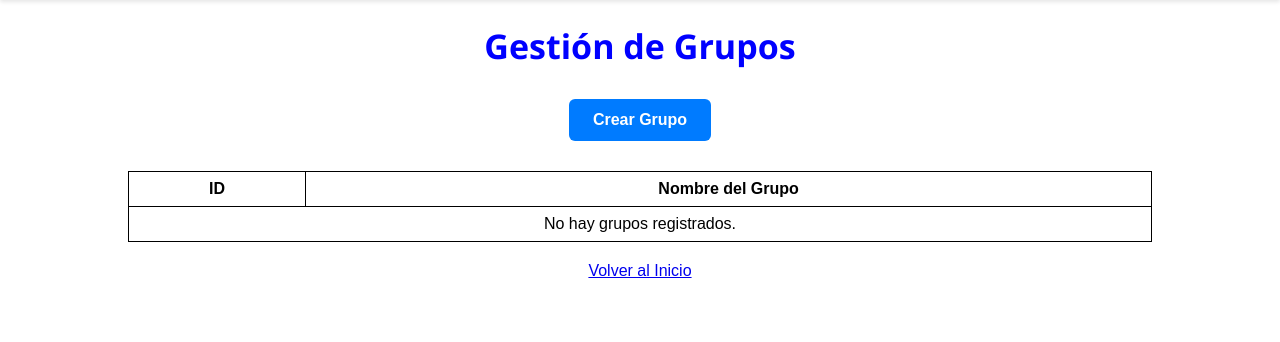
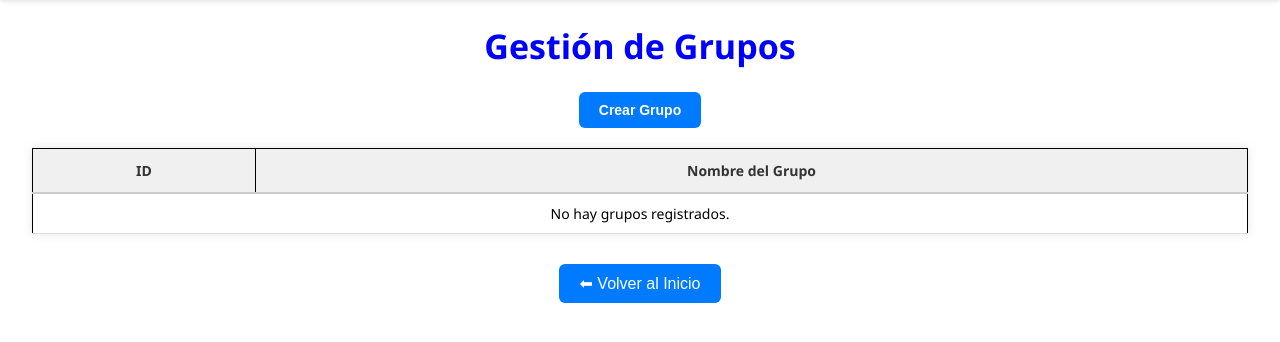
Before and after one commit to FernandoLesmes/biometrico, a Django app: page /grupos/ in a window 1280 px wide. Shown: the part 71-413 px from the top of the page. Run offline with Django 5.2, Linux system fonts and the light colour scheme; data that the repository does not hold is empty; some libraries are stand-ins or nearby versions.

Commit message:
css grupos,

```diff
--- a/API/templates/grupos.html
+++ b/API/templates/grupos.html
@@ -1,4 +1,3 @@
-
 {% load static %}
 <!DOCTYPE html>
 <html lang="es">
@@ -7,7 +6,7 @@
     <meta name="viewport" content="width=device-width, initial-scale=1.0">
     <title>Gestión de Grupos</title>
 
-        <!-- Tu CSS personalizado -->
+    <!-- CSS personalizado -->
     <link rel="stylesheet" href="{% static 'css/grupos.css' %}">
 
     <!-- Librerías externas -->
@@ -16,10 +15,8 @@
     <script src="https://cdn.datatables.net/1.11.5/js/jquery.dataTables.min.js"></script>
 </head>
 <body>
-    {% load static %}
     <header>
         <img src="{% static 'img/logo.png' %}" alt="Logo" class="header-img">
-
         <div class="grid-container">
             <a href="{% url 'turnos' %}" class="box {% if request.path == '/turnos/' %}activo{% endif %}">Turnos</a>
             <a href="{% url 'empleados' %}" class="box {% if request.path == '/empleados/' %}activo{% endif %}">Empleados</a>
@@ -31,29 +28,21 @@
 
     <h1 class="titulo-grupos">Gestión de Grupos</h1>
 
-    <!-- Botón para abrir el modal -->
-    <button id="crearGrupoBtn" class="btn btn-primary">Crear Grupo</button>
+    <button id="crearGrupoBtn" class="btn-crear">Crear Grupo</button>
 
-
-    <!-- Modal para crear grupo -->
     <div id="modalGrupo" class="modal">
         <div class="modal-content">
             <span class="close">&times;</span>
             <h2>Crear Grupo</h2>
-
             <form id="formCrearGrupo" method="post">
                 {% csrf_token %}
                 <label>Nombre del Grupo:</label>
-                <input type="text" name="nombre" required>  <!-- Asegúrate de que sea "nombre" -->
+                <input type="text" name="nombre" required>
                 <button type="submit">Guardar</button>
             </form>
-
-
         </div>
     </div>
 
-
-    <!-- Tabla para visualizar los grupos -->
     <table id="gruposTable">
         <thead>
             <tr>
@@ -61,98 +50,68 @@
                 <th>Nombre del Grupo</th>
             </tr>
         </thead>
-        <tbody id="gruposBody"> <!-- ID correcto para actualización dinámica -->
+        <tbody id="gruposBody">
             {% for grupo in grupos %}
             <tr>
-                <td>{{ grupo.id }}</td>  <!-- ✅ Mostrar ID del grupo -->
-                <td>{{ grupo.nombre }}</td>  <!-- ✅ Mostrar Nombre del grupo -->
+                <td>{{ grupo.id }}</td>
+                <td>{{ grupo.nombre }}</td>
             </tr>
             {% empty %}
             <tr>
-                <td colspan="2">No hay grupos registrados.</td>  <!-- ✅ Mensaje si no hay datos -->
+                <td colspan="2">No hay grupos registrados.</td>
             </tr>
             {% endfor %}
         </tbody>
     </table>
 
-
+    <div class="volver-inicio">
+        <a href="{% url 'home' %}">⬅ Volver al Inicio</a>
+    </div>
 
     <script>
-
         $(document).ready(function () {
-    console.log("✅ Script cargado correctamente");
-
-    // ✅ Cargar lista de grupos al inicio
             function cargarGrupos() {
-        $.get("/grupos/obtener/", function (response) {  // ✅ Llamar a la nueva API
-            console.log("✅ Datos recibidos:", response);
+                $.get("/grupos/obtener/", function (response) {
                     let tbody = $("#gruposBody");
-            tbody.empty();  // 🔥 Limpiar la tabla antes de actualizar
-
+                    tbody.empty();
                     if (response.grupos.length > 0) {
                         response.grupos.forEach(function (grupo) {
-                    tbody.append(`
-                        <tr>
-                            <td>${grupo.id}</td>
-                            <td>${grupo.nombre}</td>
-                        </tr>
-                    `);
+                            tbody.append(`<tr><td>${grupo.id}</td><td>${grupo.nombre}</td></tr>`);
                         });
                     } else {
                         tbody.append(`<tr><td colspan="2">No hay grupos registrados.</td></tr>`);
                     }
-        }).fail(function (xhr) {
-            console.error("❌ Error al cargar grupos:", xhr.responseText);
                 });
             }
 
-
-    // ✅ Cargar grupos al inicio
             cargarGrupos();
 
-    // ✅ Abrir y cerrar modal
             $("#crearGrupoBtn").click(function () {
-        console.log("✅ Botón Crear Grupo clickeado");
                 $("#modalGrupo").fadeIn();
             });
 
             $(".close").click(function () {
-        console.log("✅ Modal cerrado");
                 $("#modalGrupo").fadeOut();
             });
 
-    // ✅ Enviar formulario de creación de grupo
             $("#formCrearGrupo").submit(function (event) {
                 event.preventDefault();
-
                 let data = {
                     nombre: $("input[name=nombre]").val(),
                     csrfmiddlewaretoken: $("input[name=csrfmiddlewaretoken]").val()
                 };
-
                 $.post("/grupos/crear/", data, function (response) {
-            console.log("✅ Grupo creado:", response);
-
                     if (response.success) {
                         alert("✅ Grupo creado con éxito");
                         $("#modalGrupo").fadeOut();
-                $("input[name=nombre]").val("");  // ✅ Limpiar campo
-                cargarGrupos();  // 🔥 Recargar los datos después de crear
+                        $("input[name=nombre]").val("");
+                        cargarGrupos();
                     } else {
                         alert("❌ Error: " + response.error);
                     }
-        }).fail(function (xhr) {
-            console.error("❌ Error en la petición:", xhr.responseText);
-            alert("❌ Error al crear el grupo");
                 });
             });
         });
-
-
-
     </script>
-
-
-        <a href="{% url 'home' %}">Volver al Inicio</a>
 </body>
 </html>
--- a/static/css/grupos.css
+++ b/static/css/grupos.css
@@ -60,7 +60,13 @@ th, td {
     text-align: center;
 }
 
-
+#abrirModalGrupo, .btn {
+    margin: 20px;
+    padding: 10px;
+    background: blue;
+    color: white;
+    cursor: pointer;
+}
 
 #abrirModalGrupo, .btn {
     display: block;
@@ -131,10 +137,7 @@ th, td {
     font-weight: bold;
 
 }
-
-
-
-
+/*para que cuando me pare sobre gropos me ponga el color azul*/
 
 .box {
     color: black;
@@ -147,3 +150,172 @@ th, td {
     color: blue;
     border-bottom: 3px solid blue;
 }
+
+
+
+/*boton crear grupo */
+
+
+#crearGrupoBtn {
+    display: block;
+    margin: 20px auto;
+    padding: 10px 20px;
+    background-color: #007bff;
+    color: white;
+    border: none;
+    border-radius: 6px;
+    cursor: pointer;
+    font-size: 14px;
+    font-weight: bold;
+    transition: 0.2s;
+}
+#crearGrupoBtn:hover {
+    background-color: #0056b3;
+}
+
+/*tabal de grupos*/
+
+#gruposTable {
+    width: 95%;
+    margin: 20px auto;
+    border-collapse: collapse;
+    font-family: 'Segoe UI', sans-serif;
+    font-size: 14px;
+    box-shadow: 0 0 10px rgba(0,0,0,0.1);
+}
+#gruposTable thead {
+    background-color: #f0f0f0;
+    color: #333;
+}
+#gruposTable thead th {
+    padding: 12px 8px;
+    border-bottom: 2px solid #ccc;
+    text-align: center;
+}
+#gruposTable tbody td {
+    padding: 10px 6px;
+    border-bottom: 1px solid #ddd;
+    text-align: center;
+}
+#gruposTable tbody tr:nth-child(even) {
+    background-color: #f9f9f9;
+}
+
+
+
+/* boon cerrar sesion */
+.volver-inicio {
+    text-align: center;
+    margin: 30px 0;
+}
+
+.volver-inicio a {
+    display: inline-block;
+    background-color: #007bff;
+    color: white;
+    padding: 10px 20px;
+    font-weight: 500;
+    text-decoration: none;
+    border-radius: 6px;
+    transition: background-color 0.3s ease;
+}
+
+.volver-inicio a:hover {
+    background-color: #0056b3;
+}
+
+
+
+/* BOTÓN */
+#abrirModal {
+    display: block;
+    margin: 30px auto;
+    padding: 12px 24px;
+    background-color: #007bff;
+    color: white;
+    border: none;
+    border-radius: 6px;
+    font-size: 16px;
+    font-weight: bold;
+    cursor: pointer;
+    transition: background-color 0.3s ease;
+}
+
+#abrirModal:hover {
+    background-color: #0056b3;
+}
+
+/* MODAL */
+.modal {
+    display: none;
+    position: fixed;
+    z-index: 1;
+    left: 0;
+    top: 0;
+    width: 100%;
+    height: 100%;
+    overflow-y: auto;
+    background-color: rgba(0, 0, 0, 0.4);
+}
+
+.modal-content {
+    background-color: #fff;
+    margin: 5% auto;
+    padding: 20px;
+    width: 90%;
+    max-width: 420px;
+    border-radius: 10px;
+    box-shadow: 0 4px 20px rgba(0, 0, 0, 0.2);
+    max-height: 90vh;
+}
+
+.modal-content h2 {
+    text-align: center;
+    font-size: 20px;
+    margin-bottom: 15px;
+    color: #111;
+}
+
+.modal-content label {
+    display: block;
+    margin-top: 10px;
+    font-weight: 700;
+    color: #222;
+    font-size: 14px;
+}
+
+.modal-content input {
+    width: 100%;
+    padding: 6px 10px;
+    margin-top: 5px;
+    border: 1px solid #ccc;
+    border-radius: 6px;
+    font-size: 13px;
+    box-sizing: border-box;
+}
+
+.modal-content button[type="submit"] {
+    display: block;
+    margin: 20px auto 0;
+    background-color: #007bff;
+    color: white;
+    padding: 10px 20px;
+    font-size: 14px;
+    font-weight: 600;
+    border: none;
+    border-radius: 6px;
+    cursor: pointer;
+    transition: 0.2s;
+}
+
+.modal-content button[type="submit"]:hover {
+    background-color: #0056b3;
+}
+
+.close {
+    float: right;
+    font-size: 20px;
+    font-weight: bold;
+    color: red;
+    cursor: pointer;
+}
```
Lines whose indentation alone changed are shown as unchanged.
